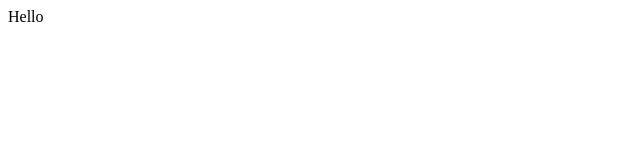
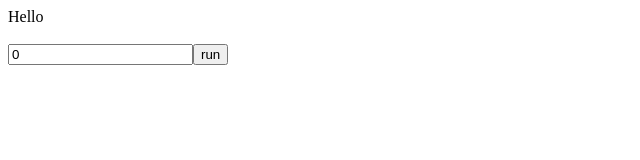
Before and after one commit to pmyz/run-to-space, a plain HTML site: page index.html in a window 1280 px wide. Shown: the whole page, without its empty margins (0-640 px from the left). Drawn offline with nearby package versions, Linux system fonts and the light colour scheme.

Commit message:
Update index.html

```diff
--- a/index.html
+++ b/index.html
@@ -11,5 +11,10 @@
 </body>
 <script type="text/javascript">
 	$('#div1').append('<span>Hello</span>');
+	$('#div1').append('<br><br><input type="text" id="input1" readonly="readonly"/ value="0">');
+	$('#div1').append('<button id="btn1">run</button>');
+	$('#btn1').on('click',function(){
+		$('#input1').val(parseInt($('#input1').val(),10)+1);
+		});
 </script>
 </html>
```
